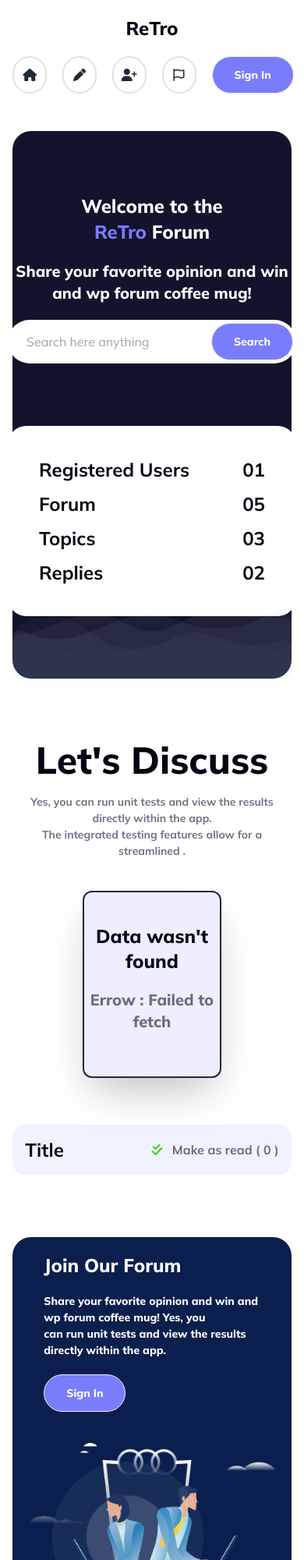
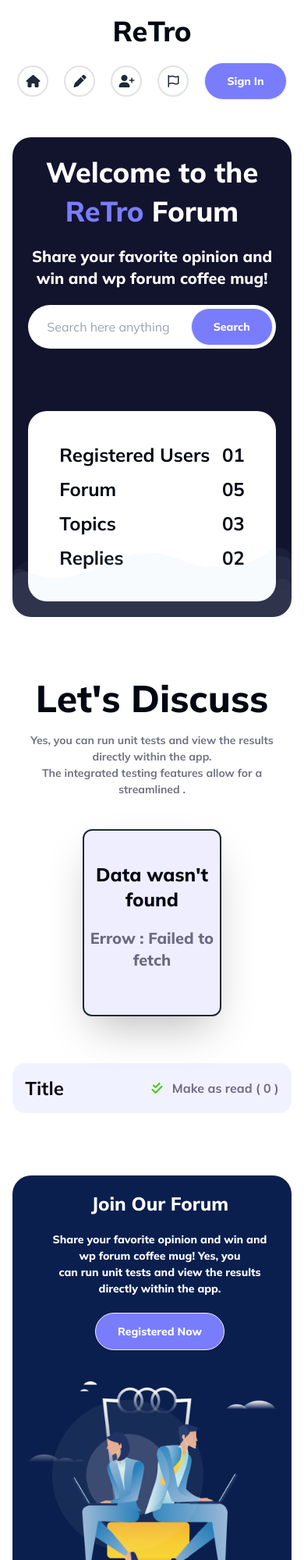
Before and after one commit to Sarajit-mondal/AssignMent-6-Retro-Forum, a website: page src/index.html in a window 390 px wide. Shown: the top 2000 px of the page at 78% size. Drawn offline with Linux system fonts and the light colour scheme; no server answers.

Commit message:
some design motify

```diff
--- a/index.html
+++ b/src/index.html
@@ -21,9 +21,9 @@
       <nav
         class="flex text-center items-center space-y-5 flex-col sm:flex-row justify-between py-5"
       >
-        <h1>ReTro</h1>
+        <h1 class="text-4xl">ReTro</h1>
         <div
-          class="flex mx-auto md:mx-0 items-center gap-5 [&>a]:h-12 [&>a]:w-12 [&>a]:flex [&>a]:justify-center [&>a]:items-center [&>a]:rounded-full [&>a]:border-2 [&>a]:border-[#e2e2e2]"
+          class="flex mx-auto md:mx-0 items-center gap-5 [&>a]:size-10 md:[&>a]:size-12 [&>a]:flex [&>a]:justify-center [&>a]:items-center [&>a]:rounded-full [&>a]:border-2 [&>a]:border-[#e2e2e2]"
         >
           <a href="#" class="tooltip hover:bg-[#797DFC26]" data-tip="Home"><i class="fa-solid fa-house hover:bg-[#797DFC26]"></i></a>
           <a href="#" class="tooltip hover:bg-[#797DFC26]" data-tip="Edit"><i class="fa-solid fa-pen"></i></a>
@@ -40,14 +40,14 @@
 
       <!-- banner section star -->
       <section class="mt-7" >
-        <div class="bg-[#12132D] md:h-[550px] w-full rounded-3xl relative flex items-center justify-center p-20 ">
+        <div class="bg-[#12132D] md:h-[550px] w-full rounded-3xl relative flex items-center justify-center p-5 md:p-20 ">
           <img src="images/bgbanner.png" alt="" class="absolute bottom-0" />
 
           <!-- banner contain -->
           <div class="flex flex-col md:flex-row justify-between gap-20 text-center md:text-left">
             <!-- left side -->
             <div class="space-y-5" >
-              <h1 class="text-light-color md:text-6xl   leading-snug font-extrabold">Welcome to the <br /><span class="text-[#797DFC]">ReTro</span> Forum</h1>
+              <h1 class="text-light-color md:text-6xl text-4xl  leading-snug font-extrabold">Welcome to the <br /><span class="text-[#797DFC]">ReTro</span> Forum</h1>
               <p class="text-light-color text-xl">
                 Share your favorite opinion and win and wp forum coffee mug!
               </p>
@@ -63,9 +63,9 @@
               </div>
             </div>
             <!-- right side -->
-            <div class=" w-[370px]  [&>span]:flex [&>span]:justify-between bg-light-color p-10 rounded-3xl space-y-3">
+            <div class=" w-full mx-auto md:w-[370px]  [&>span]:flex [&>span]:justify-between bg-light-color p-10 rounded-3xl space-y-3">
                 <span >
-                    <h3 >Registered Users</h1>
+                    <h3 class="text-nowrap">Registered Users</h1>
                     <h3 >01</h3>
                 </span>
                 <span>
@@ -171,13 +171,13 @@
         <div class=" bg-[#0A1F4E]  rounded-3xl  md:h-[400px] flex justify-center p-5">
           <div class="flex flex-col md:flex-row justify-between items-center gap-10">
              <!-- left -->
-             <div class="space-y-5 ml-5">
+             <div class="space-y-5 ml-5 text-center md:text-left">
               <h1 class="text-light-color font-extrabold">Join Our Forum</h1>
               <p class="text-light-color font-extrabold">Share your favorite opinion and win and wp forum coffee mug! Yes, you <br> can run unit tests and view the results directly within the app. </p>
               <button
             class="btn  bg-[#797DFC] text-light-color font-extrabold rounded-full px-7"
           >
-            Sign In
+            Registered Now
           </button>
              </div>
              <!-- right -->
@@ -241,7 +241,9 @@
             <i class="fa-brands fa-instagram"></i>
             <i class="fa-brands fa-github"></i>
           </div>
-          <p class="pt-12">2017, All Rights Reserved.</p>
+           <h1 class="w-11/12 mx-auto bg-gray-color
+           h-[1px] mt-6"></h1>
+          <p class="pt-6">2017, All Rights Reserved.</p>
         </div>
     </section>
     </footer>
--- a/script.js
+++ b/src/script.js
@@ -74,7 +74,7 @@ function createForum(posts) {
       "bg-[#797DFC1A] p-6  rounded-2xl flex flex-col md:flex-row gap-5 hover:border-2 hover:border-[#797DFC] hover:bg-[#797DFC21] cursor-pointer shadow-xl";
     div.innerHTML = `
     <!-- profile -->
-                <div class="w-16 h-16 rounded-xl bg-light-color relative mx-auto">
+                <div class="size-[72px] md:size-16 rounded-xl bg-light-color relative mx-auto">
                     <img src="https://cdn-icons-png.flaticon.com/512/3001/3001758.png" alt="" class="w-auto h-auto">
                     <span id="online" class="w-3 h-3 ${
                       data.isActive ? "bg-[#10B981]" : "bg-[#FF3434]"
```
Also changed, not shown: src/images/bgbanner.png (renamed from images/bgbanner.png), src/images/joinforum.png (renamed from images/joinforum.png), src/images/logo.png (renamed from images/logo.png), src/input.css (renamed from input.css), src/output.css.
